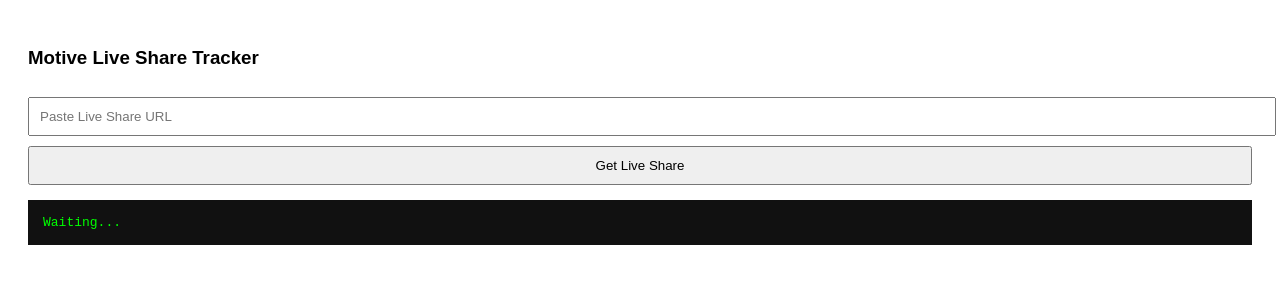
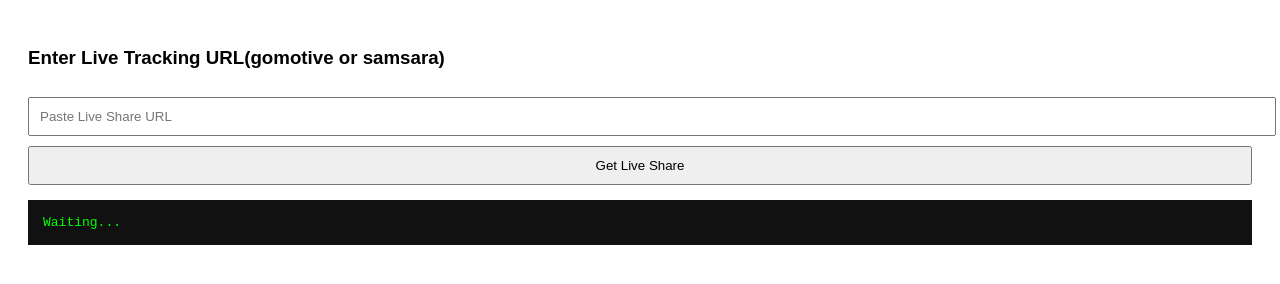
Before and after one commit to kuldeeprajjploft/trackingtesting, a website: page index.html in a window 1280 px wide. Drawn offline with Linux system fonts and the light colour scheme.

Commit message:
changes as per new concept

```diff
--- a/index.html
+++ b/index.html
@@ -18,7 +18,7 @@
 </head>
 <body>
 
-<h3>Motive Live Share Tracker</h3>
+<h3>Enter Live Tracking URL(gomotive or samsara)</h3>
 
 <input
   type="text"
```
